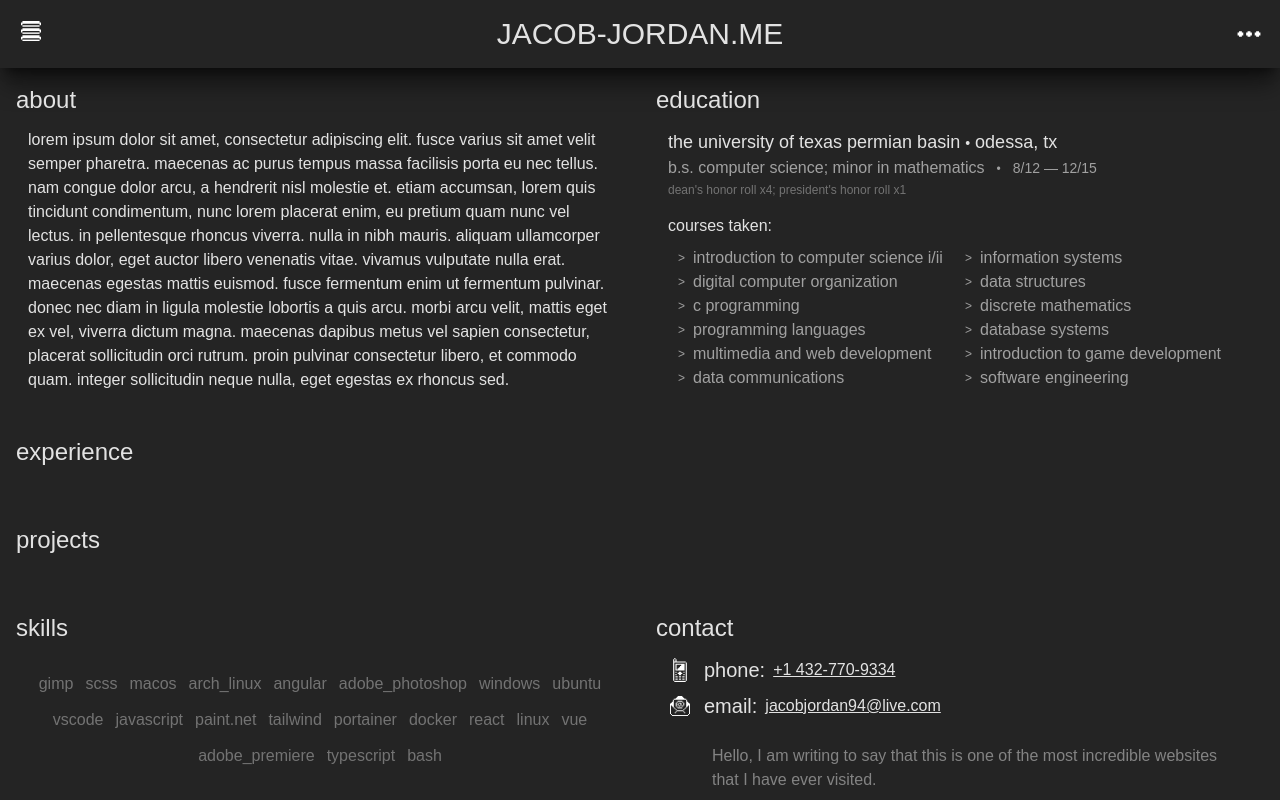
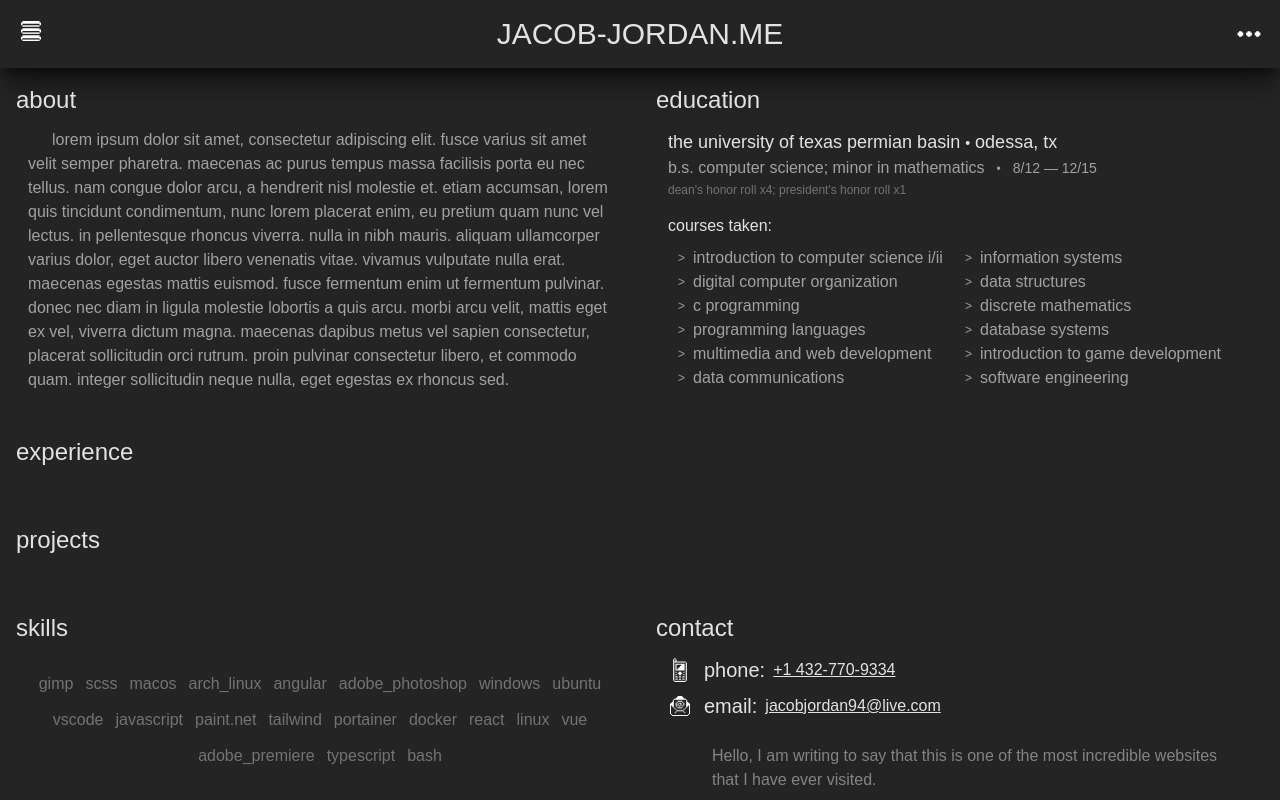
Before and after one commit to jacobjordan94/jacob-jordan-me, a React (Vite) app: page / in a window 1280 px wide. Built offline with nearby package versions, Linux system fonts and the light colour scheme; a web font is replaced by a local one.

Commit message:
update color of about, add indent

```diff
--- a/src/components/About.jsx
+++ b/src/components/About.jsx
@@ -6,7 +6,7 @@ export default function About() {
     const { about } = useContext(GlobalContext);
     return (
         <Section title="about">
-            <div className="about">
+            <div className="about text-neutral-400 indent-6">
                 { about }
             </div>
         </Section>
```
